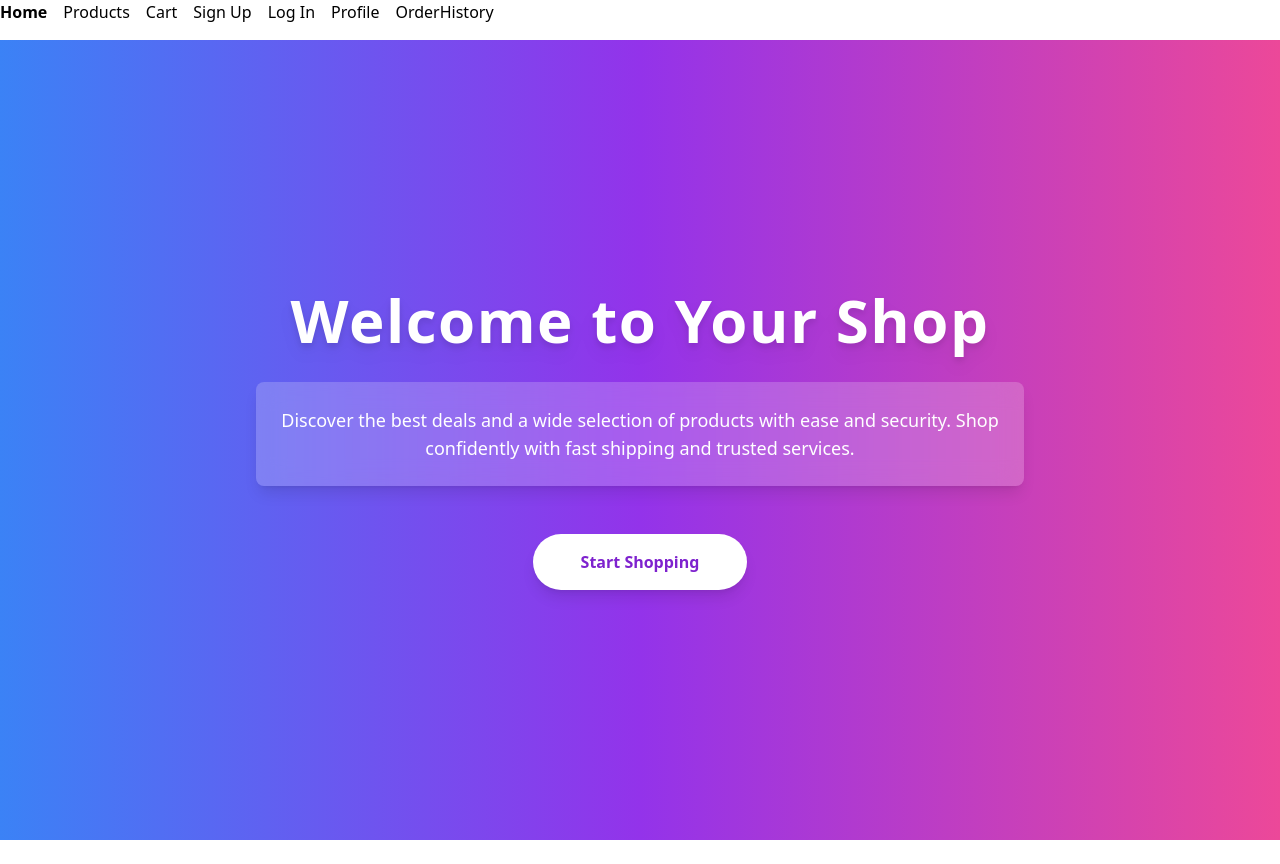
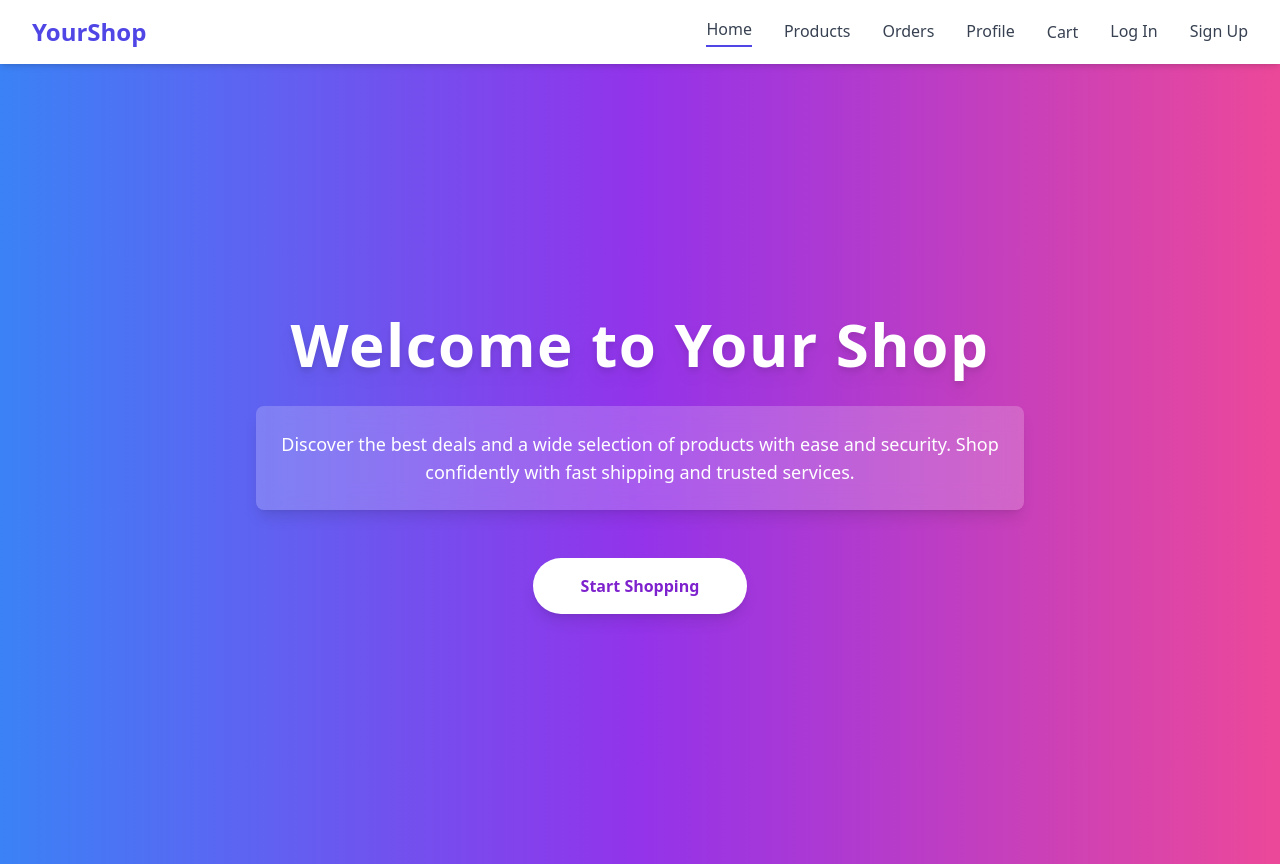
Before and after one commit to betsinat-amare/E-commerce-backend, a React (Create React App) app in the folder ecommerce-frontend/: page / in a window 1280 px wide. Before the commit the page ends 840 px from the top, so only its background shows below. Built offline with nearby package versions, Linux system fonts and the light colour scheme; no server answers.

Commit message:
added navbar

```diff
--- a/ecommerce-frontend/src/App.js
+++ b/ecommerce-frontend/src/App.js
@@ -1,4 +1,5 @@
-import { Routes, Route, NavLink } from 'react-router-dom';
+import { Routes, Route } from 'react-router-dom';
+import Navbar from './components/Navbar';      // Import Navbar
 import Home from './pages/Home';
 import Login from './pages/Login';
 import Signup from './pages/Signup';
@@ -13,15 +14,7 @@ import './index.css';
 function App() {
   return (
     <>
-      <nav style={{ marginBottom: '1rem' }}>
-        <NavLink to="/" style={({ isActive }) => ({ marginRight: '1rem', fontWeight: isActive ? 'bold' : 'normal' })}>Home</NavLink>
-        <NavLink to="/products" style={({ isActive }) => ({ marginRight: '1rem', fontWeight: isActive ? 'bold' : 'normal' })}>Products</NavLink>
-        <NavLink to="/cart" style={({ isActive }) => ({ marginRight: '1rem', fontWeight: isActive ? 'bold' : 'normal' })}>Cart</NavLink>
-        <NavLink to="/signup" style={({ isActive }) => ({ marginRight: '1rem', fontWeight: isActive ? 'bold' : 'normal' })}>Sign Up</NavLink>
-        <NavLink to="/login" style={({ isActive }) => ({ marginRight: '1rem', fontWeight: isActive ? 'bold' : 'normal' })}>Log In</NavLink>
-        <NavLink to="/profile" style={({ isActive }) => ({ marginRight: '1rem', fontWeight: isActive ? 'bold' : 'normal' })}>Profile</NavLink>
-        <NavLink to="/orderhistory" style={({ isActive }) => ({ marginRight: '1rem', fontWeight: isActive ? 'bold' : 'normal' })}>OrderHistory</NavLink>
-      </nav>
+      <Navbar />  {/* Place Navbar here */}
       <Routes>
         <Route path="/" element={<Home />} />
         <Route path="/login" element={<Login />} />
@@ -32,9 +25,7 @@ function App() {
         <Route path="/profile" element={<Profile />} />
         <Route path="/orderHistory" element={<OrderHistory />} />
         <Route path="/checkout" element={<Checkout />} />
-
       </Routes>
-
     </>
   );
 }
--- /dev/null
+++ b/ecommerce-frontend/src/components/Navbar.js
@@ -0,0 +1,164 @@
+// src/components/Navbar.js
+import React, { useState } from 'react';
+import { Link, NavLink } from 'react-router-dom';
+
+function Navbar() {
+  const [menuOpen, setMenuOpen] = useState(false);
+
+  return (
+    <nav className="bg-white shadow-md sticky top-0 z-50">
+      <div className="max-w-7xl mx-auto px-6 lg:px-8">
+        <div className="flex justify-between h-16 items-center">
+          {/* Logo */}
+          <Link to="/" className="text-2xl font-bold text-indigo-600 hover:text-indigo-700">
+            YourShop
+          </Link>
+
+          {/* Desktop menu */}
+          <div className="hidden md:flex space-x-8 items-center">
+            <NavLink
+              to="/"
+              end
+              className={({ isActive }) =>
+                "text-gray-700 hover:text-indigo-600 font-medium " +
+                (isActive ? "border-b-2 border-indigo-600 pb-1" : "border-b-2 border-transparent")
+              }
+            >
+              Home
+            </NavLink>
+            <NavLink
+              to="/products"
+              className={({ isActive }) =>
+                "text-gray-700 hover:text-indigo-600 font-medium " +
+                (isActive ? "border-b-2 border-indigo-600 pb-1" : "border-b-2 border-transparent")
+              }
+            >
+              Products
+            </NavLink>
+            <NavLink
+              to="/orderHistory"
+              className={({ isActive }) =>
+                "text-gray-700 hover:text-indigo-600 font-medium " +
+                (isActive ? "border-b-2 border-indigo-600 pb-1" : "border-b-2 border-transparent")
+              }
+            >
+              Orders
+            </NavLink>
+            <NavLink
+              to="/profile"
+              className={({ isActive }) =>
+                "text-gray-700 hover:text-indigo-600 font-medium " +
+                (isActive ? "border-b-2 border-indigo-600 pb-1" : "border-b-2 border-transparent")
+              }
+            >
+              Profile
+            </NavLink>
+            <NavLink
+              to="/cart"
+              className="relative text-gray-700 hover:text-indigo-600 font-medium"
+            >
+              Cart
+              {/* Badge example for cart item count */}
+              {/*<span className="absolute -top-2 -right-3 bg-red-500 text-white rounded-full text-xs px-1">3</span>*/}
+            </NavLink>
+            <NavLink
+              to="/login"
+              className={({ isActive }) =>
+                "text-gray-700 hover:text-indigo-600 font-medium " +
+                (isActive ? "border-b-2 border-indigo-600 pb-1" : "border-b-2 border-transparent")
+              }
+            >
+              Log In
+            </NavLink>
+            <NavLink
+              to="/signup"
+              className={({ isActive }) =>
+                "text-gray-700 hover:text-indigo-600 font-medium " +
+                (isActive ? "border-b-2 border-indigo-600 pb-1" : "border-b-2 border-transparent")
+              }
+            >
+              Sign Up
+            </NavLink>
+          </div>
+
+          {/* Mobile menu button */}
+          <div className="md:hidden">
+            <button
+              onClick={() => setMenuOpen(!menuOpen)}
+              className="text-gray-700 hover:text-indigo-600 focus:outline-none focus:ring-2 focus:ring-indigo-600 p-1 rounded-md"
+              aria-label="Toggle navigation menu"
+            >
+              {menuOpen ? (
+                <svg className="w-6 h-6" fill="none" stroke="currentColor" strokeWidth="2" viewBox="0 0 24 24">
+                  <path strokeLinecap="round" strokeLinejoin="round" d="M6 18L18 6M6 6l12 12" />
+                </svg>
+              ) : (
+                <svg className="w-6 h-6" fill="none" stroke="currentColor" strokeWidth="2" viewBox="0 0 24 24">
+                  <path strokeLinecap="round" strokeLinejoin="round" d="M4 6h16M4 12h16M4 18h16" />
+                </svg>
+              )}
+            </button>
+          </div>
+        </div>
+      </div>
+
+      {/* Mobile menu */}
+      {menuOpen && (
+        <div className="md:hidden bg-white border-t border-gray-200">
+          <NavLink
+            to="/"
+            end
+            onClick={() => setMenuOpen(false)}
+            className="block px-6 py-3 text-gray-700 hover:bg-indigo-50 hover:text-indigo-600 font-medium"
+          >
+            Home
+          </NavLink>
+          <NavLink
+            to="/products"
+            onClick={() => setMenuOpen(false)}
+            className="block px-6 py-3 text-gray-700 hover:bg-indigo-50 hover:text-indigo-600 font-medium"
+          >
+            Products
+          </NavLink>
+          <NavLink
+            to="/orderHistory"
+            onClick={() => setMenuOpen(false)}
+            className="block px-6 py-3 text-gray-700 hover:bg-indigo-50 hover:text-indigo-600 font-medium"
+          >
+            Orders
+          </NavLink>
+          <NavLink
+            to="/profile"
+            onClick={() => setMenuOpen(false)}
+            className="block px-6 py-3 text-gray-700 hover:bg-indigo-50 hover:text-indigo-600 font-medium"
+          >
+            Profile
+          </NavLink>
+          <NavLink
+            to="/cart"
+            onClick={() => setMenuOpen(false)}
+            className="block px-6 py-3 text-gray-700 hover:bg-indigo-50 hover:text-indigo-600 font-medium"
+          >
+            Cart
+          </NavLink>
+          <NavLink
+            to="/login"
+            onClick={() => setMenuOpen(false)}
+            className="block px-6 py-3 text-gray-700 hover:bg-indigo-50 hover:text-indigo-600 font-medium"
+          >
+            Log In
+          </NavLink>
+          <NavLink
+            to="/signup"
+            onClick={() => setMenuOpen(false)}
+            className="block px-6 py-3 text-gray-700 hover:bg-indigo-50 hover:text-indigo-600 font-medium"
+          >
+            Sign Up
+          </NavLink>
+        </div>
+      )}
+    </nav>
+  );
+}
+
+export default Navbar;
```
